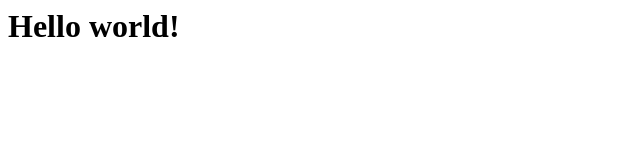
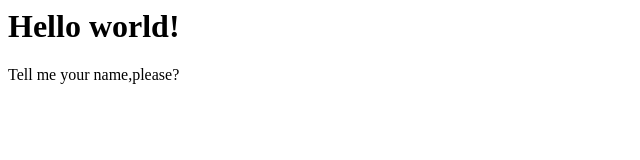
Before and after one commit to kate-rin-a/Test-open, a plain HTML site: page index.html in a window 1280 px wide. Shown: the whole page, without its empty margins (0-640 px from the left). Drawn offline with Linux system fonts and the light colour scheme.

Commit message:
name question

```diff
--- a/index.html
+++ b/index.html
@@ -1 +1,2 @@
 <h1>Hello world!</h1>
+<p>Tell me your name,please?</p>
```
